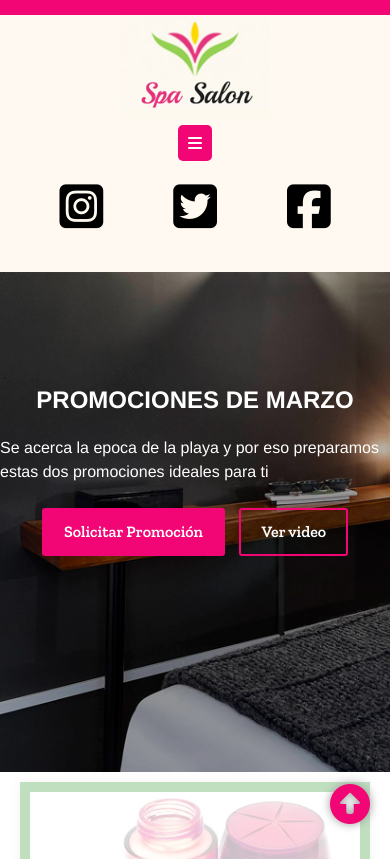
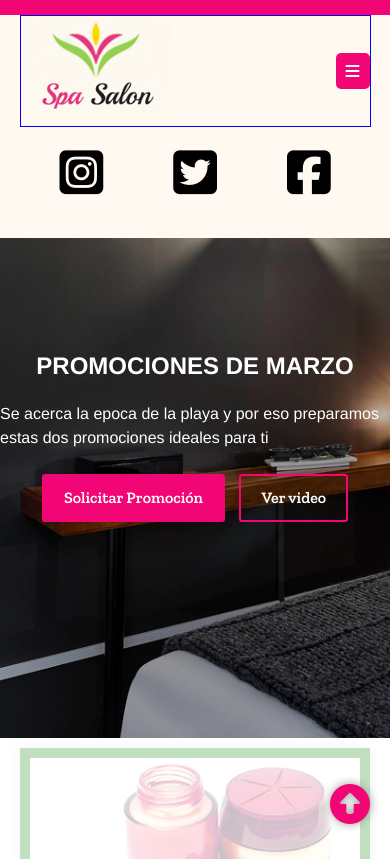
Before and after one commit to EnriqueCocom/tarea_maquetacion_spa, a plain HTML site: page index.html in a window 390 px wide. Shown: the top 859 px of the page. Drawn offline with nearby package versions, Linux system fonts and the light colour scheme.

Commit message:
Agregando icono menu

```diff
--- a/css/movil.css
+++ b/css/movil.css
@@ -60,6 +60,13 @@
   .contenedor_iconomenu{
     display:block;
   }
+  .caja_cabecera{
+    width: 90%;
+    display: flex;
+    justify-content: space-between;
+    align-items: center;
+    border: 1px blue solid;
+  }
   .menu li{
     border-bottom: 2px #333 dotted;
     width: 100%;
--- a/index.html
+++ b/index.html
@@ -24,19 +24,21 @@
     <i class="ir_arriba fa-solid fa-circle-up"></i>
     <header>
       <div class="contenedor_cabecera ancho">
-        <figure>
-          <img src="imagenes/logocabecera.jpg" alt="logo" />
-        </figure>
+        <div class="caja_cabecera">
+          <figure>
+            <img src="imagenes/logocabecera.jpg" alt="logo" />
+          </figure>
 
-        <div class="contenedor_iconomenu">
-          <i id="iconomenu" class="fa-solid fa-bars"></i>
+          <div class="contenedor_iconomenu">
+            <i id="iconomenu" class="fa-solid fa-bars"></i>
+          </div>
         </div>
 
-        <div class="contenedor_iconos">
+        <aside class="contenedor_iconos">
           <a class="uno" href="#"><i class="fa-brands fa-facebook-square"></i></a>
           <a class="dos" href="#"><i class="fa-brands fa-instagram-square"></i></a>
           <a class="tres" href="#"><i class="fa-brands fa-twitter-square"></i></a>
-        </div>
+        </aside>
       </div>
       <nav class="ancho">
         <ul class="menu">
```
